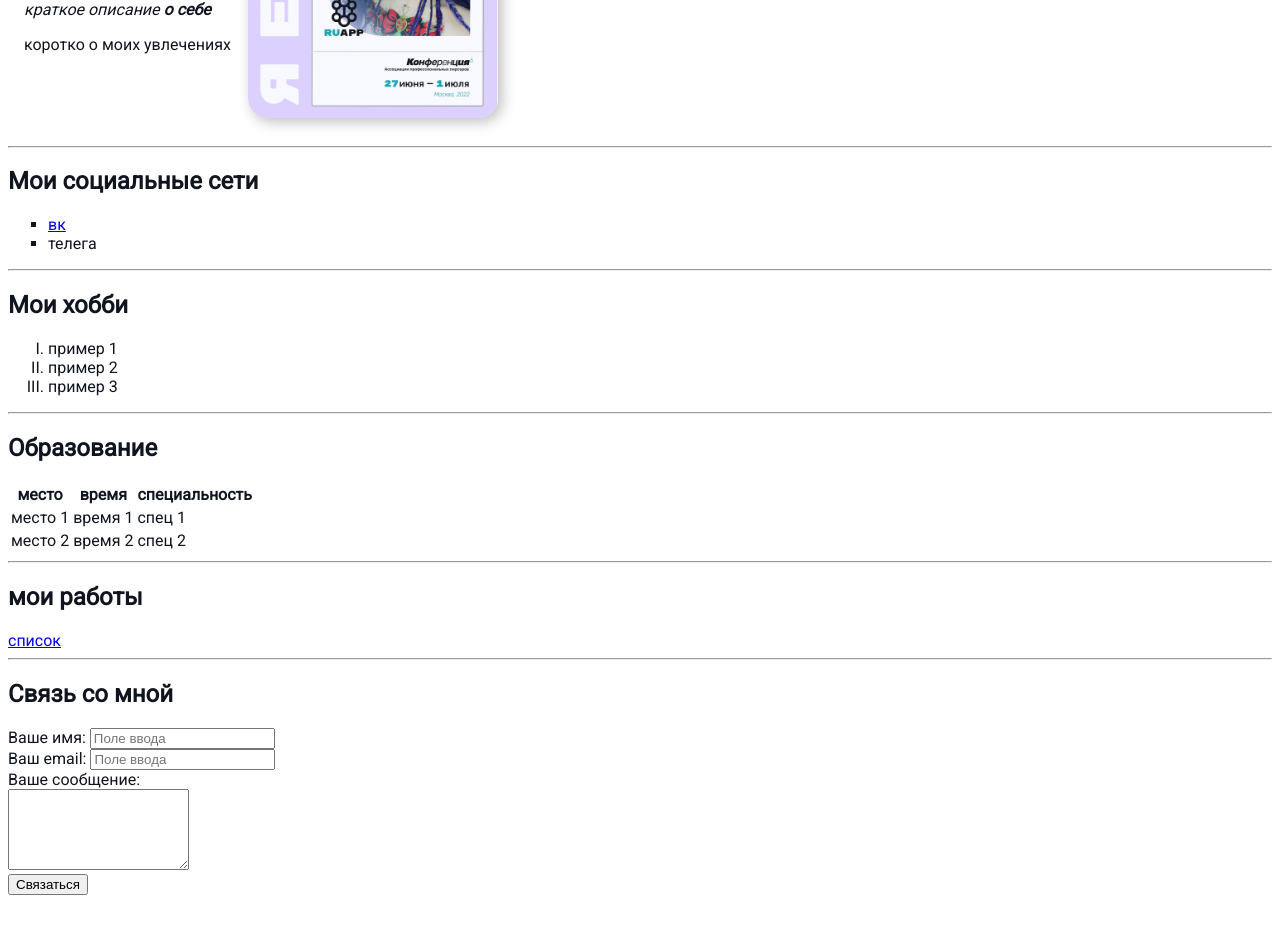
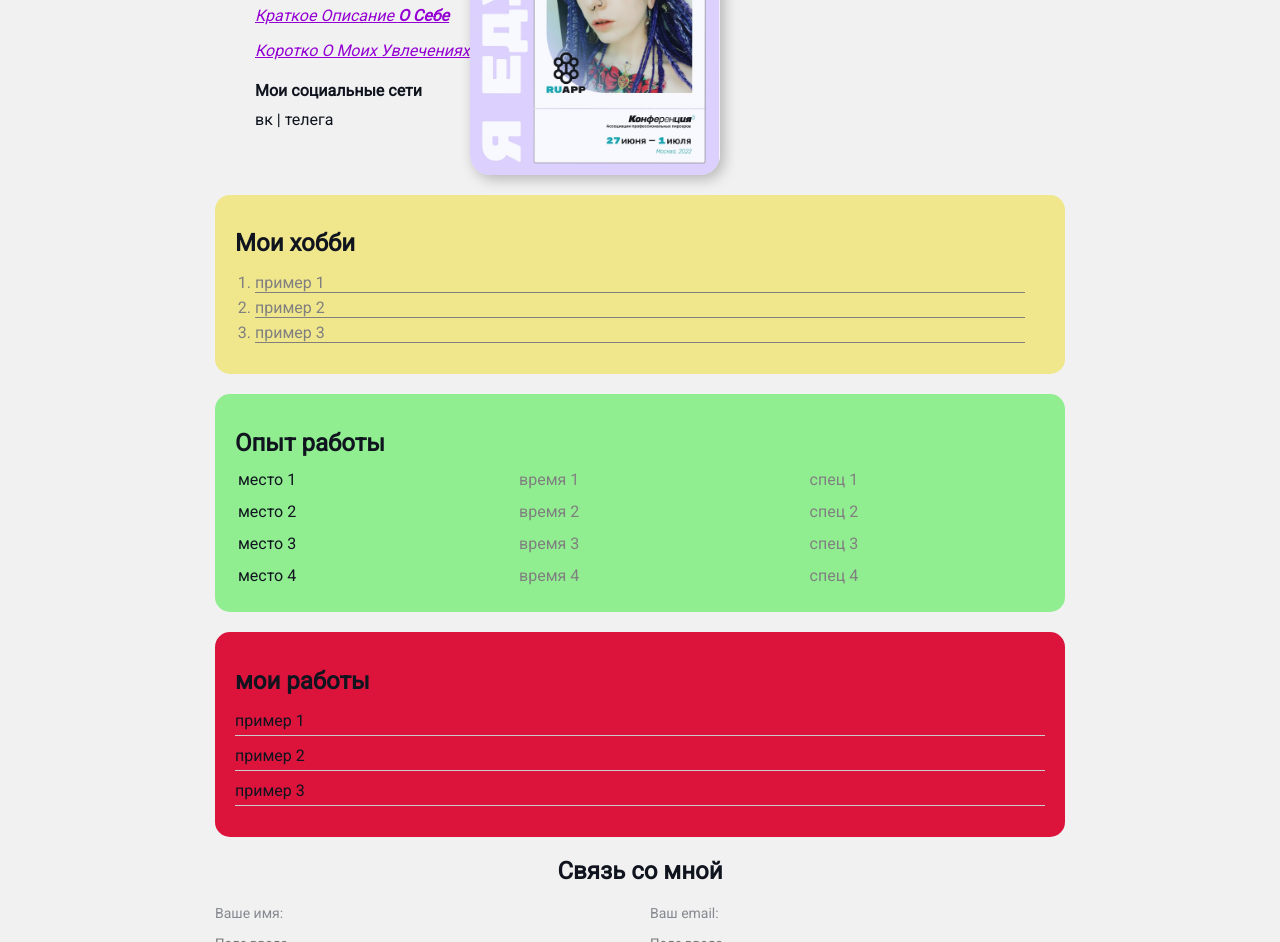
Before and after one commit to iljachistyakov/portfolioA, a plain HTML site: page index.html in a window 1280 px wide. Shown: the part 156-1098 px from the top of the page. Before the commit the page ends 1059 px from the top, so only its background shows below. Drawn offline with Linux system fonts and the light colour scheme.

Commit message:
too many changes i dont remember all them

```diff
--- a/index.html
+++ b/index.html
@@ -6,45 +6,44 @@
     <link rel="stylesheet" href="styles.css">
 </head>
 <body>
-    <table cellspacing="15">
-        <tr>
-            <td>
+
+    <div class="container">
+
+        <div class="colorhead">
+            <div class="ANITABERGER"> <p> ANITABERGER </p> </div>
+            <div class="headdiv">
+                <div> home </div> <div> about </div> <div> works </div>
+            </div>
+        </div>
+
+        <div class="info">
+            <div class="info-text">
                 <h1>"Имя"</h1>
-                <p><em>краткое описание <strong>о себе</strong></em></p>
+                <p>краткое описание <strong>о себе</strong></p>
                 <p>коротко о моих увлечениях</p>
-            </td>
-            <td>
+
+                <h4>Мои социальные сети</h4>
+
+                <a target="_blank" href="https://vk.com/mityaana"> вк </a>
+                |
+                <a> телега</a>
+            </div>
+
             <img src="porFoto.jpg" class="porfoto" alt="<3">
-            </td>
-        </tr>
-    </table>
+        </div>
 
-    <hr>
-
-    <h2>Мои социальные сети</h2>
-    <ul type="square">
-        <li><a target="_blank" href="https://vk.com/mityaana"> вк </a></li>
-        <li> телега </li>
-    </ul>
-
-    <hr>
-
+        <div class="card bg-yellow">
             <h2>Мои хобби</h2>
-    <ol type="I">
+            <ol class="list">
                 <li> пример 1</li>
                 <li> пример 2</li>
                 <li> пример 3</li>
             </ol>
+        </div>
 
-    <hr>
-
-    <h2>Образование</h2>
-    <table>
-        <tr>
-            <th>место</th>
-            <th>время</th>
-            <th>специальность</th>
-        </tr>
+        <div class="card bg-green">
+            <h2>Опыт работы</h2>
+            <table class="table">
                 <tr>
                     <td>место 1</td>
                     <td>время 1</td>
@@ -55,37 +54,55 @@
                     <td>время 2</td>
                     <td>спец 2</td>
                 </tr>
+                <tr>
+                    <td>место 3</td>
+                    <td>время 3</td>
+                    <td>спец 3</td>
+                </tr>
+                <tr>
+                    <td>место 4</td>
+                    <td>время 4</td>
+                    <td>спец 4</td>
+                </tr>
             </table>
+        </div>
 
-    <hr>
+        <div class="card bg-red">
+            <h2>мои работы </h2>
+            <ul class="link-list">
+                <li>пример 1</li>
+                <li>пример 2</li>
+                <li>пример 3</li>
+            </ul>
+        </div>
 
-    <h2>мои работы </h2>
-    <a href="myWorks.html"> список </a>
-
-    <hr>
-
+        <div class="contact">
             <h2>Связь со мной</h2>
 
             <form >
+                <div class="row">
+                    <div class="form-group">
                         <label for="name">Ваше имя:</label>
                         <input type="text" id="name" placeholder="Поле ввода">
+                    </div>
 
-        <br>
-
+                    <div class="form-group">
                         <label for="email">Ваш email:</label>
                         <input type="text" id="email" placeholder="Поле ввода">
+                    </div>
+                </div>
 
-        <br>
-
+                <div class="form-group">
                     <label for="text">Ваше сообщение:</label>
                     <br>
                     <textarea id="text" cols="20" rows="5"></textarea>
+                </div>
 
-        <br>
-
-        <input type="submit" value="Связаться">
+                <input class="btn" type="submit" value="Связаться">
 
             </form>
+        </div>
 
+    </div>
 </body>
 </html>
--- a/styles.css
+++ b/styles.css
@@ -1,17 +1,209 @@
 @import url('https://fonts.googleapis.com/css2?family=Roboto&display=swap');
 
 body {
-    background-color:#ffffff;
+    background-color:#f1f1f1;
     color: #0f141e;
-
     font-size: 16px;
     font-weight: normal;
     font-family: 'Roboto', sans-serif;
-
+    margin: 0px;
 }
 
-.porfoto{
+a {
+    color:#0f141e ;
+    text-decoration: none;
+}
+
+.colorhead {
+    background-color: #FB3F5C;
+    display: flex;
+    margin-bottom: 30px;
+    width: 100%;
+}
+
+.headdiv {
+    color:#f1f1f1;
+    margin: 16px 100px 16px 330px;
+    display: flex;
+    flex-direction: row;
+    gap: 40px;
+}
+
+/* .headdiv p {
+    margin: 0px;
+    /* padding: 0px 30px;
+}  */
+
+.ANITABERGER {
+    color:#f1f1f1;
+    display: flex;
+    margin-left: 80px;
+    /* width: 162px;
+    height: 50px; */
+}
+
+a:hover {
+    text-decoration: underline;
+    color:chocolate;
+}
+
+/* a:visited {
+    color: grey;
+} */
+
+.porfoto {
     width: 250px;
     border-radius: 20px;
     box-shadow: 4px 4px 14px rgba(0, 0, 0, 0.25);
 }
+
+.info p {
+    color:darkviolet;
+    margin: 1;
+    font-style: italic;
+    text-decoration: underline;
+    text-transform: capitalize;
+}
+
+.info {
+    display: flex;
+    margin-bottom: 20px;
+}
+
+.info-text {
+    margin-left: 40px;
+}
+
+.info-text h4 {
+    margin-bottom: 10px;
+}
+
+/* Box MOdel */
+
+.container{
+    max-width: 850px;
+    margin: auto;
+    /* padding-top: 30px; */
+}
+
+/* .social{
+    background-color: gold;
+    padding: 10px;
+    margin: 4px;
+    border: 6px rgb(148, 74, 218);
+    border-style: solid;
+    border-radius: 10px;
+} */
+
+.card {
+    padding: 15px 20px;
+    margin-bottom: 20px;
+    border-radius: 15px;
+}
+
+.bg-yellow {
+    background-color:khaki ;
+}
+
+.bg-green {
+    background-color:lightgreen ;
+}
+
+.bg-red {
+    background-color:crimson ;
+}
+
+.card h2 {
+    margin-bottom: 10px;
+}
+
+.list {
+    padding: 0 20px;
+}
+
+.list li {
+    border-bottom: 1px solid gray;
+    color: grey;
+    margin-bottom: 5px;
+}
+
+/* Пример действия только на первые вложенные элементы
+.box-model > div {
+    max-width: 10px;
+} */
+
+/* Обратиться ко всем элементым
+ * {
+    padding: 0;
+ } */
+
+ .table {
+    width: 100%;
+ }
+
+ .table td {
+    padding-bottom: 10px;
+ }
+
+ .table td:nth-child(2), .table td:nth-child(3) {
+    color: gray;
+ }
+
+ .link-list {
+    list-style: none;
+    padding: 0;
+ }
+
+ .link-list li {
+    margin-bottom: 10px;
+    padding-bottom: 5px;
+    border-bottom: 1px solid #ccc;
+ }
+
+ .contact h2 {
+    text-align: center;
+ }
+
+ .form-group label {
+    display: block;
+    font-size: 14px;
+    color: #86898f;
+ }
+
+ .form-group input, .form-group textarea {
+    width: 100%;
+    box-sizing: border-box;
+    border: none;
+    background: transparent;
+    border-bottom: 1px solid #ccc;
+    color: #0f141e;
+    padding: 15px 0 10px;
+    outline: none;
+    font-family: inherit;
+ }
+
+ .row {
+    display: flex;
+    margin-bottom: 20px;
+ }
+
+ .row > .form-group {
+    width: 50%;
+ }
+
+ .row > .form-group:first-child {
+    margin-right: 20px;
+ }
+
+ .btn {
+    background: #0f141e;
+    padding: 15px 20px;
+    color: #fff;
+    border: none;
+    font-family: inherit;
+    cursor: pointer;
+ }
+
+ .btn:hover {
+    opacity: 0.9;
+ }
```
Also changed, not shown: myWorks.html (+1 -5 lines). Lines whose indentation alone changed are shown as unchanged.
